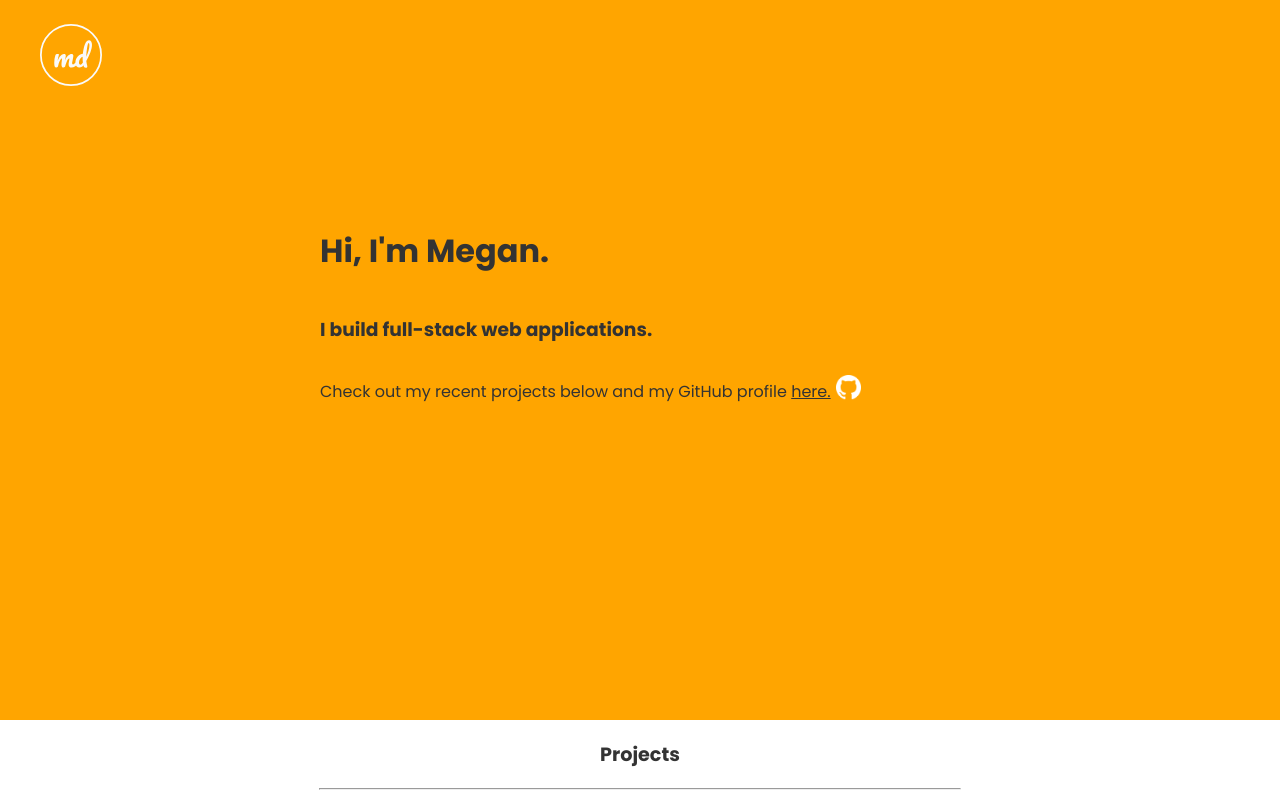
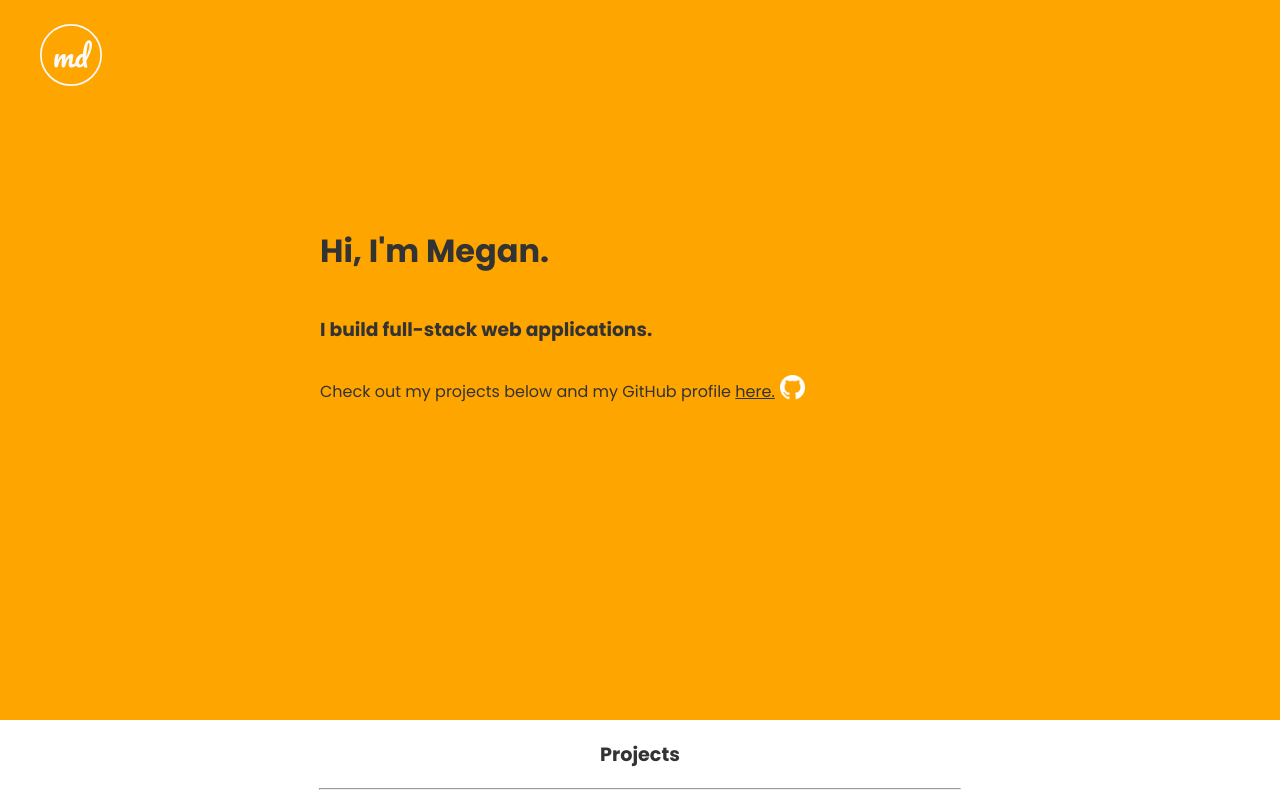
Before and after one commit to megan-d/gatsby-portfolio, a Gatsby site: page / in a window 1280 px wide. Shown: the top 800 px of the page. Built offline with nearby package versions, Linux system fonts and the light colour scheme; Gatsby itself is replaced by a stand-in of ours.

Commit message:
Update wording on hero

```diff
--- a/src/components/hero.js
+++ b/src/components/hero.js
@@ -19,7 +19,7 @@ const Hero = props => (
       <h3>I build full-stack web applications.</h3>
       <div className="hero-subtitle">
         <p>
-          Check out my recent projects below and my GitHub profile{" "}
+          Check out my projects below and my GitHub profile{" "}
           <a
             href="https://www.github.com/megan-d"
             className="anchor"
```
